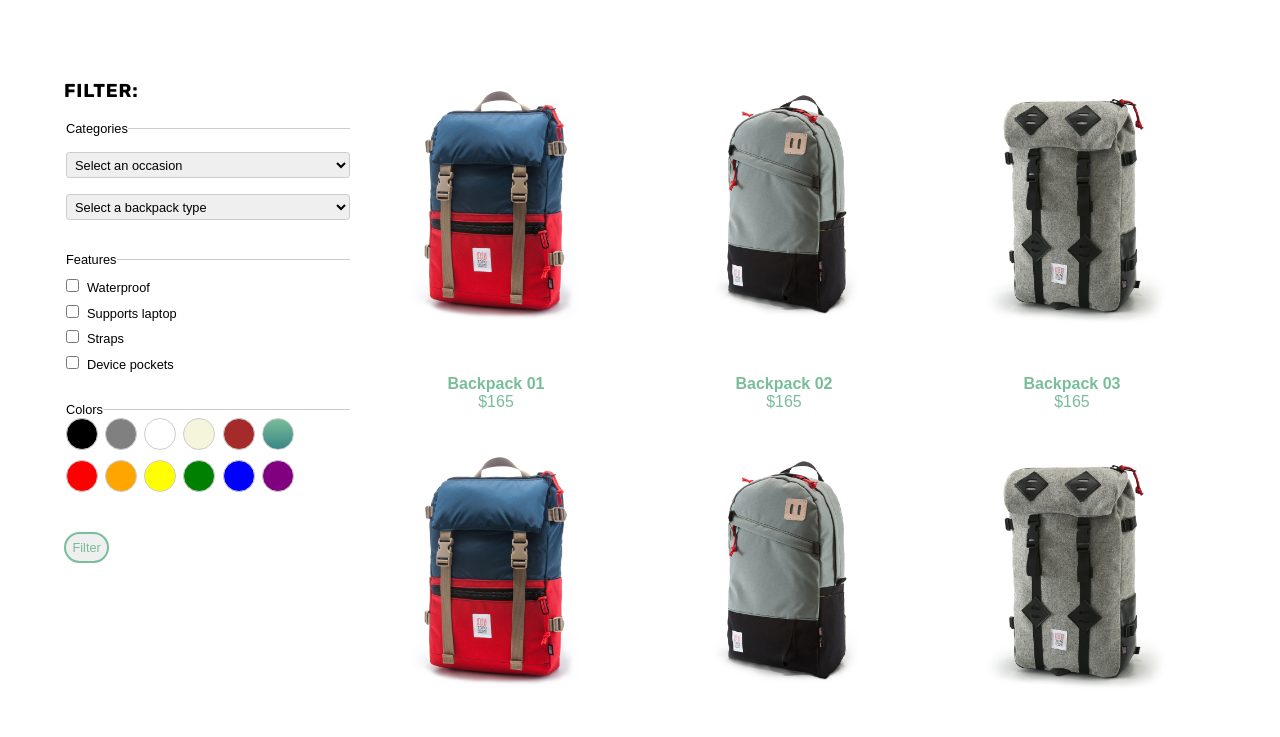
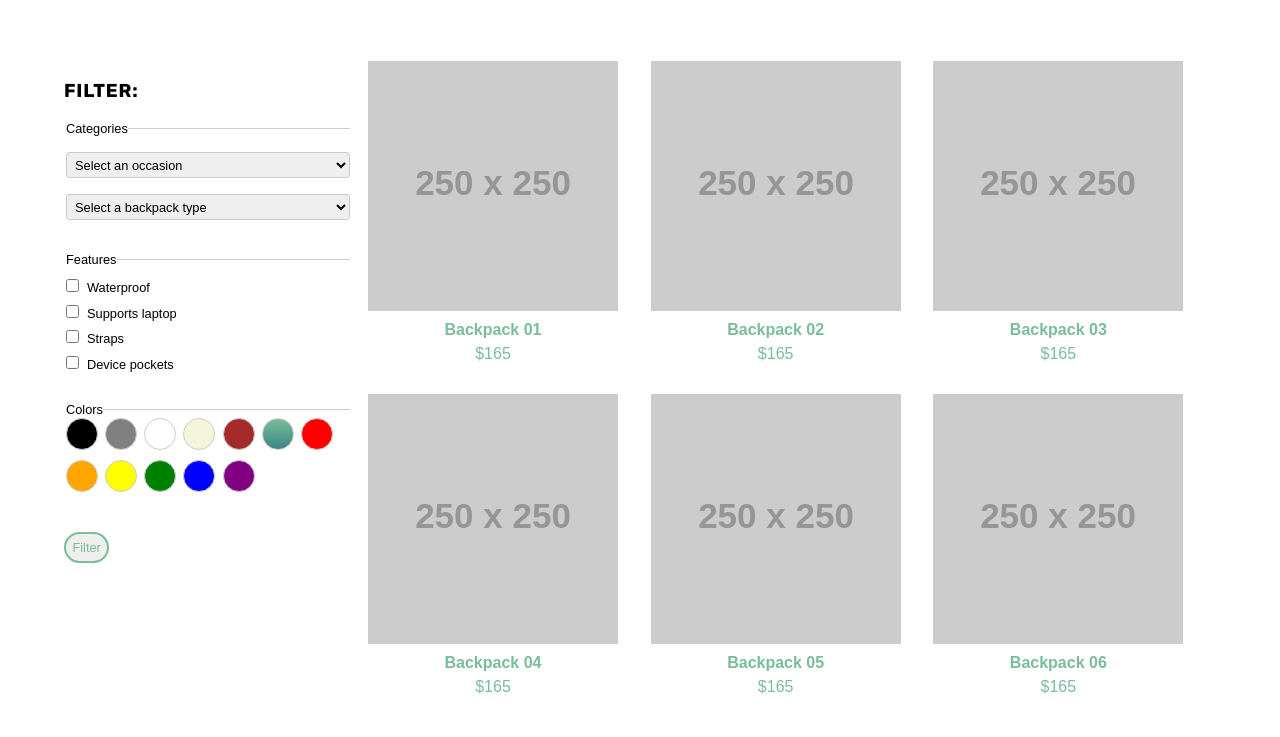
Before and after one commit to gilbertfung/iat339-wildpacks, a plain HTML site: page shop.html in a window 1280 px wide. Shown: the part 204-941 px from the top of the page. Drawn offline with Linux system fonts and the light colour scheme; placeholder pictures from the web are drawn by us; a web font is replaced by a local one.

Commit message:
Refine layout of product listing with placeholders

```diff
--- a/css/main.css
+++ b/css/main.css
@@ -206,6 +206,10 @@ section .section-header {
 }
 
 /* Combined Elements Styles */
+.listings {
+  padding-left: 1rem;
+}
+
 .listing-header {
 
 }
@@ -221,10 +225,13 @@ section .section-header {
 
 .listing-item figure {
   margin: 0;
+  margin-bottom: 2rem;
+  line-height: 1;
 }
 
 .listing-item h4 {
-  margin-bottom: 0;
+  margin-top: 0.5rem;
+  margin-bottom: 0.5rem;
   font-weight: bold;
   text-align: center;
 }
--- a/shop.html
+++ b/shop.html
@@ -82,8 +82,6 @@
             <input type="checkbox" name="filter-color[]" class="filter-color" id="filter-mixed">
             <label for="filter-mixed">&nbsp;</label>
 
-            <br>
-
             <input type="checkbox" name="filter-color[]" class="filter-color" id="filter-red">
             <label for="filter-red">&nbsp;</label>
 
@@ -107,54 +105,54 @@
       </div>
       <div class="grid-md-9-12 listings">
         <div class="grid-xs-12-12 grid-sm-6-12 grid-md-4-12">
-          <a class="listing-item" href="shop/bag-01.html">
+          <a class="listing-item" href="shop-backpack.html">
             <figure>
-              <img src="img/products/topo_bag1.jpg" alt="a backpack">
+              <img src="http://placehold.it/250x250" alt="a backpack">
               <h4>Backpack 01</h4>
               <p>$165</p>
             </figure>
           </a>
         </div>
         <div class="grid-xs-12-12 grid-sm-6-12 grid-md-4-12">
-          <a class="listing-item" href="shop/bag-02.html">
+          <a class="listing-item" href="shop-backpack.html">
             <figure>
-              <img src="img/products/topo_bag2.jpg" alt="a backpack">
+              <img src="http://placehold.it/250x250" alt="a backpack">
               <h4>Backpack 02</h4>
               <p>$165</p>
             </figure>
           </a>
         </div>
         <div class="grid-xs-12-12 grid-sm-6-12 grid-md-4-12">
-          <a class="listing-item" href="shop/bag-03.html">
+          <a class="listing-item" href="shop-backpack.html">
             <figure>
-              <img src="img/products/topo_bag3.jpg" alt="a backpack">
+              <img src="http://placehold.it/250x250" alt="a backpack">
               <h4>Backpack 03</h4>
               <p>$165</p>
             </figure>
           </a>
         </div>
         <div class="grid-xs-12-12 grid-sm-6-12 grid-md-4-12">
-          <a class="listing-item" href="shop/bag-04.html">
+          <a class="listing-item" href="shop-backpack.html">
             <figure>
-              <img src="img/products/topo_bag1.jpg" alt="a backpack">
+              <img src="http://placehold.it/250x250" alt="a backpack">
               <h4>Backpack 04</h4>
               <p>$165</p>
             </figure>
           </a>
         </div>
         <div class="grid-xs-12-12 grid-sm-6-12 grid-md-4-12">
-          <a class="listing-item" href="shop/bag-05.html">
+          <a class="listing-item" href="shop-backpack.html">
             <figure>
-              <img src="img/products/topo_bag2.jpg" alt="a backpack">
+              <img src="http://placehold.it/250x250" alt="a backpack">
               <h4>Backpack 05</h4>
               <p>$165</p>
             </figure>
           </a>
         </div>
         <div class="grid-xs-12-12 grid-sm-6-12 grid-md-4-12">
-          <a class="listing-item" href="shop/bag-06.html">
+          <a class="listing-item" href="shop-backpack.html">
             <figure>
-              <img src="img/products/topo_bag3.jpg" alt="a backpack">
+              <img src="http://placehold.it/250x250" alt="a backpack">
               <h4>Backpack 06</h4>
               <p>$165</p>
             </figure>
```
